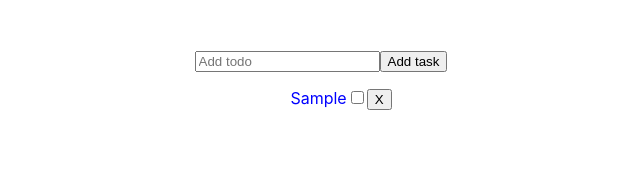
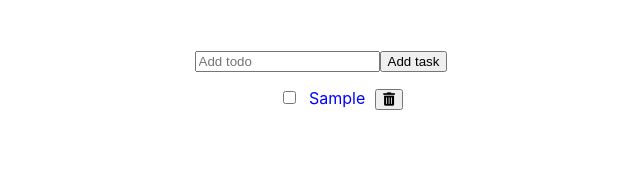
Before and after one commit to MarkoNS1990/react-to-do, a React (Create React App) app: page / in a window 1280 px wide. Both pictures are taken after typing "Sample" into the empty fields and a click on the button "Add task". Shown: the top 178 px of the page, without its empty margins (319-959 px from the left). Built offline with nearby package versions, Linux system fonts and the light colour scheme.

Commit message:
Add trash icon

```diff
--- a/public/index.html
+++ b/public/index.html
@@ -9,6 +9,8 @@
       name="description"
       content="Web site created using create-react-app"
     />
+    <link rel="stylesheet" href="https://pro.fontawesome.com/releases/v5.10.0/css/all.css" integrity="sha384-AYmEC3Yw5cVb3ZcuHtOA93w35dYTsvhLPVnYs9eStHfGJvOvKxVfELGroGkvsg+p" crossorigin="anonymous"/>
+
     <link rel="apple-touch-icon" href="%PUBLIC_URL%/logo192.png" />
     <!--
       manifest.json provides metadata used when your web app is installed on a
--- a/src/App.css
+++ b/src/App.css
@@ -14,3 +14,7 @@ ul {
   color: red;
   text-decoration: line-through;
 }
+
+span {
+  margin: 10px;
+}
--- a/src/Todo.js
+++ b/src/Todo.js
@@ -35,9 +35,9 @@ const Todo = ()=>{
             <ul>{tasks.map((t)=>
                 <li key={t.id}>
 
+                <input type="checkbox" onClick={()=>handleChangeCompleted(t)}/>
                 <span className={t.completed?'red':'blue'}>{t.name}</span>
-                <input type="checkbox" onClick={()=>handleChangeCompleted(t)}/>
-                <button onClick={()=>{handleDeleteTask(t)}} > X </button>
+                <button onClick={()=>{handleDeleteTask(t)}} ><i class="fas fa-trash-alt"></i> </button>
                 </li>
             )}</ul>
         </div>
```
